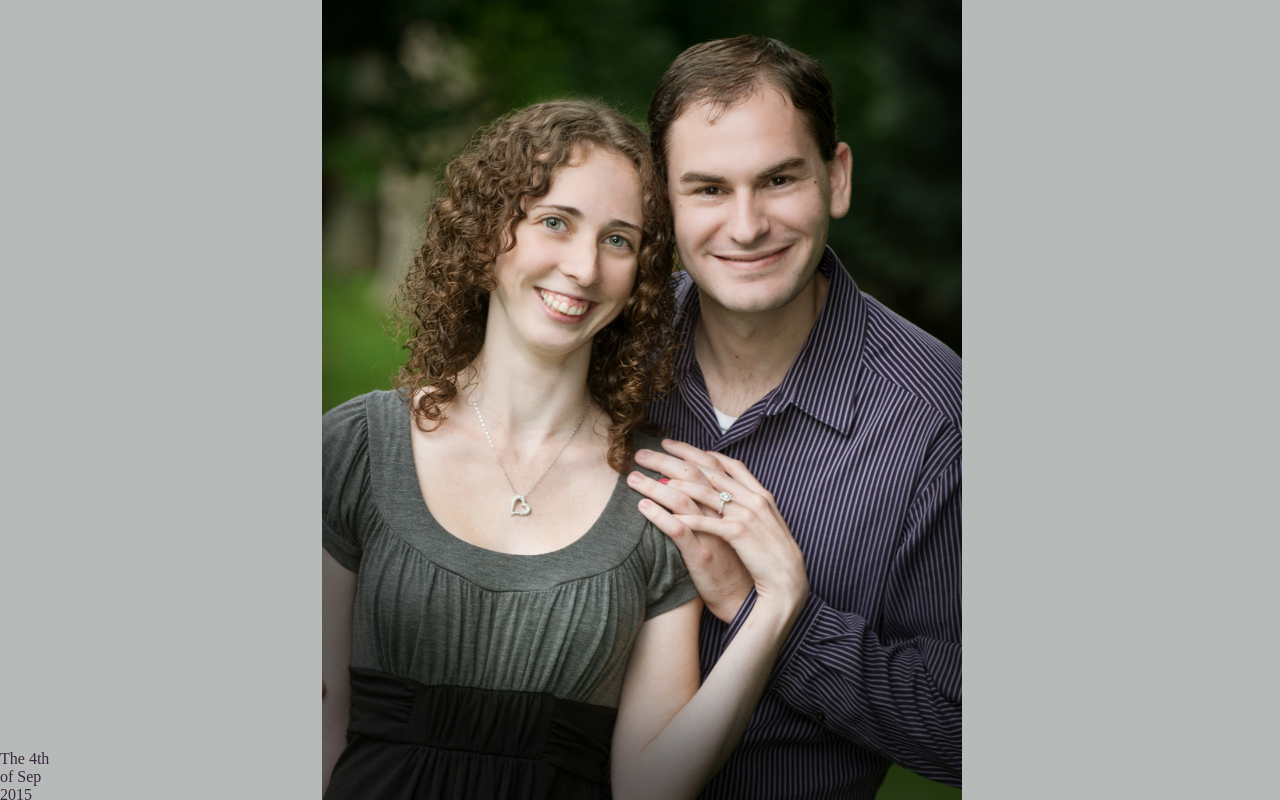
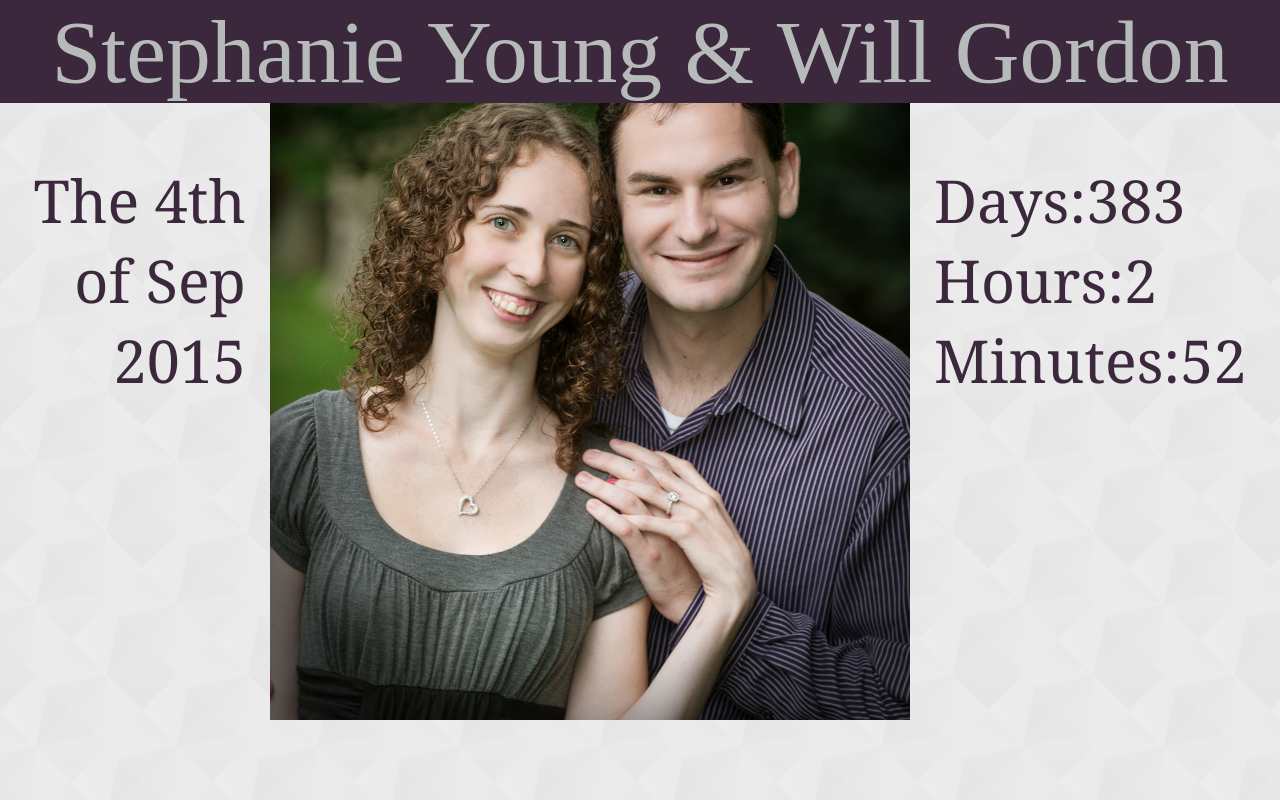
Before and after one commit to wpg4665/September, a Django app: page / in a window 1280 px wide. Run offline with Django 3.2, Linux system fonts and the light colour scheme; some web fonts are replaced.

Commit message:
Quick save

```diff
--- a/September/settings.py
+++ b/September/settings.py
@@ -88,4 +88,4 @@ TEMPLATE_DIRS = (
 )
 
 MEDIA_ROOT = os.path.join(BASE_DIR, 'media')
-MEDIA_URL = '/my-media/'
+MEDIA_URL = '/media/'
--- a/Wedding/static/Wedding/style.css
+++ b/Wedding/static/Wedding/style.css
@@ -1,79 +1,82 @@
 body {
 	margin: 0;
 	overflow-x: hidden;
-	background: #B6BAB9;
+	background: url(/media/bg.png);
 	color: #3B283D;
 }
 
-/*header {
+/* <- 352 px *//*
+@media (max-width: 22em) {
+	header .portrait {
+		background: url(/media/engagementSmall.png);
+	}
+}
+
+/* 353px - 720px *//*
+@media (min-width: 22.0625em) and (max-width: 45em) {
+	header .portrait {
+		background: url(/media/engagementMed.png);
+	}
+}
+
+/* 1100px -> */
+@media (min-width: 68.75em) {
+	#portrait {
+		width: 640px;
+		background: url(/media/engagementLarge.png) no-repeat;
+	}
+}
+
+header {
 	width: 100%;
 	overflow: hidden;
 	text-align: center;
-}*/
-
-.fullsize {
-	height: 100vh;
-	width: 100vw;
-	overflow: hidden;
+}
+	/*
+	 *	#header-top specifically contains the date, countdown, and main portrait
+	 *	#header-top is meant to be "behind" everything and stay in place while the
+	 *	rest of the page scrolls over it
+	 */
+	#header-top {
+		position: fixed;
+		width: 100%;
+		z-index: -10;
 	}
 
-header section > div {
+	/* These divs are the date and countdown containers */
+	#header-top > div {
 		display: inline-block;
-	height: 100vh;
-	width: 19.9vw;
+		vertical-align: top;
+		margin-top: 20vh;
+		font-size: 3.7em;
+		font-family: 'Crush', Georgia, serif;
 	}
 
-header .portrait {
-	text-align: center;
-	width: 60vw;
+	/* Main portrait container */
+	#portrait {
+		display: inline-block;
+		height: 90vh;
+		background-size: cover;
 	}
 
-header img {
-	height: 100vh;
+	/* Div specifically for the date */
+	#wedding-date {
+		text-align: right;
+		margin-right: 20px;
 	}
 
-
-/* Sizes are looking good, except when screen size gets too wide, then everything just gets too big! =/ */
+	/* Div specifically for countdown */
+	#countdown {
+		text-align: left;
+		margin-left: 20px;
+	}
 
 	#banner {
-	/*height: 8vmax;*/
-	position: relative;
-	bottom: 25px;
 		width: 100%;
 		background: #3B283D;
 		color: #B6BAB9;
-	/*text-align: center;*/
-	z-index: 5;
 		font-size: 7vmax;
-	/*white-space: nowrap;*/
 	}
-
-#dates {
-	/*height: 70vh;
-	width: 100%;
-	position: absolute;
-	top: 0;*/
-	font-size: 5vmax;
-}
-
-#dates .wedding {
-	position: absolute;
-	left: 25px;
-	top: 25px;
-	text-align: left;
-}
-
-#dates .countdown {
-	position: absolute;
-	right: 25px;
-	top: 25px;
-	text-align: right;
-}
-
-
-
-/* implement media query to prevent font size for height over a certain threshold?
-		well shit, what about a smaller width??? Ugh, idk =/ */
 
 #main-nav {
 	height: 10vh;
--- a/Wedding/templates/Wedding/base.html
+++ b/Wedding/templates/Wedding/base.html
@@ -10,9 +10,9 @@
 </head>
 <body>
     {% block content %}{% endblock %}
-	<!--<script src="{% static "Wedding/js/script.js" %}"></script>-->
+	<!--<script src="{% static "Wedding/js/script.js" %}"></script>
 	<script src="{% static "Wedding/js/tokenizer.js" %}"></script>
 	<script src="{% static "Wedding/js/parser.js" %}"></script>
-	<script src="{% static "Wedding/js/vminpoly.js" %}"></script>
+	<script src="{% static "Wedding/js/vminpoly.js" %}"></script>-->
 </body>
 </html>
--- a/Wedding/templates/Wedding/page_header.html
+++ b/Wedding/templates/Wedding/page_header.html
@@ -1,23 +1,20 @@
 <header>
-	<section class="fullsize">
-		<div class="wedding-date">
+	<section id="header-top">
+		<div id="wedding-date">
 		{% for unit, value in wedd_date.items %}
 			<div id="{{ unit }}">{{ value }}</div>
 		{% endfor %}
 		</div>
-		<div class="portrait">
-			<img src="/my-media/engagement.png">
-		</div>
-		<div class="countdown">
+		<section id="portrait"></section>
+		<div id="countdown">
 		{% for unit, value in diff.items %}
-			<div id="{{ unit }}">{{ unit|title }}: {{ value }}</div>
+			<div id="{{ unit }}">{{ unit|title }}:{{ value }}</div>
 		{% endfor %}
 		</div>
-
-	</section><!--
+	</section>
 	<section id="banner">
 		Stephanie&nbsp;Young &&nbsp;Will&nbsp;Gordon
-	</section>
+	</section><!--
 	<nav id="main-nav">
 		<ul>
 			<li>Our Story</li>
```
Also changed, not shown: media/bg.png (added), media/engagement.png (deleted), media/engagementLarge.png (added), media/engagementMed.png (added), media/engagementSmall.png (added). Lines whose indentation alone changed are shown as unchanged.
